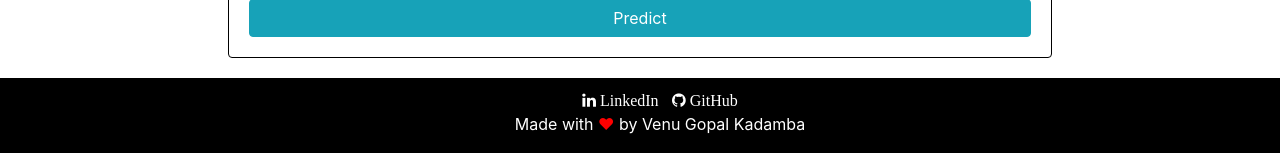
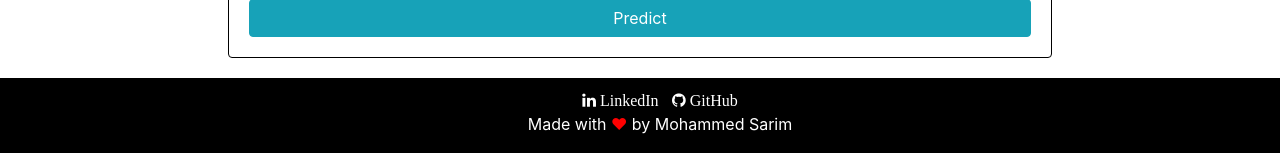
Before and after one commit to exc33ded/Health-Discernment-System, a Flask app: page /cancer in a window 1280 px wide. Shown: the part 660-813 px from the top of the page. Run offline with Flask 2, Linux system fonts and the light colour scheme; some libraries are stand-ins or nearby versions.

Commit message:
Update main.html

```diff
--- a/templates/main.html
+++ b/templates/main.html
@@ -84,10 +84,10 @@ footer{
   <footer>
     <center>
       <ul style="list-style-type:none;">
-      <li style="display: inline;"><a href="https://www.linkedin.com/in/venu-gopal-kadamba-7a2b65191" style="color: white;" target="blank"><span class="fa fa-linkedin">  LinkedIn</span></a></li>
+      <li style="display: inline;"><a href="https://www.linkedin.com/in/mohammed-sarim-a4a310210" style="color: white;" target="blank"><span class="fa fa-linkedin">  LinkedIn</span></a></li>
       &nbsp;
-      <li style="display: inline;"><a href="https://www.github.com/venugopalkadamba" style="color: white;" target="blank"><span class="fa fa-github">  GitHub</span></a></li>
-      <li><p style="color: white;">Made with <span style="color: red;">&hearts;</span> by Venu Gopal Kadamba </p></li>
+      <li style="display: inline;"><a href="https://github.com/exc33ded" style="color: white;" target="blank"><span class="fa fa-github">  GitHub</span></a></li>
+      <li><p style="color: white;">Made with <span style="color: red;">&hearts;</span> by Mohammed Sarim </p></li>
     </ul>
   </center>
   </footer>
```
